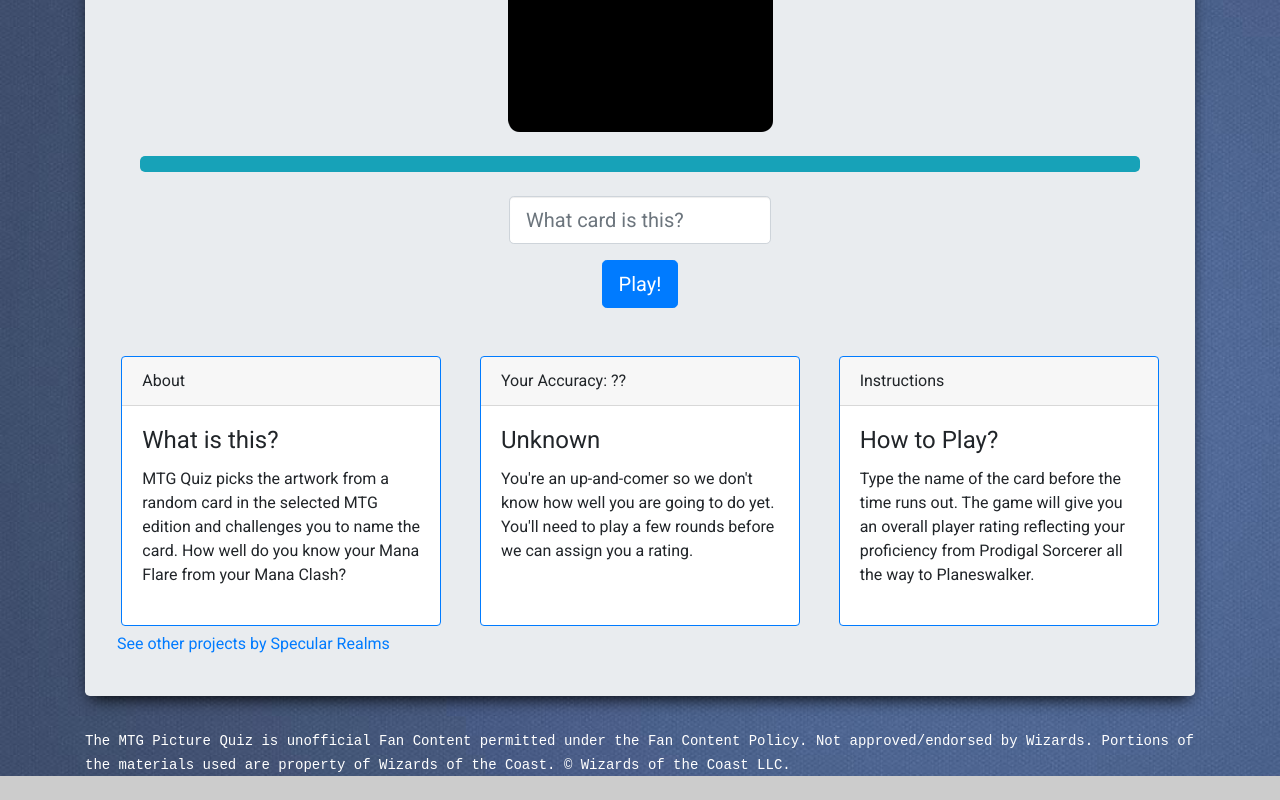
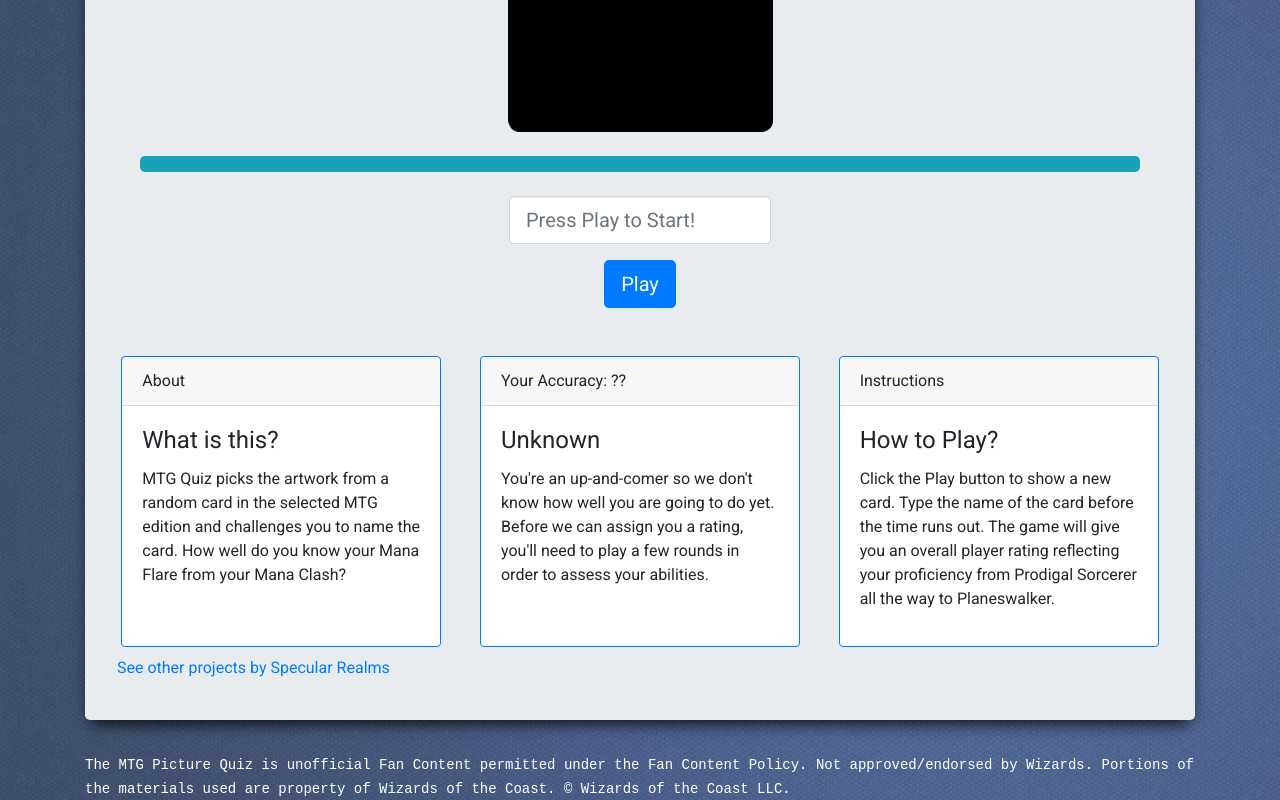
Before and after one commit to scpedicini/mtg-quiz, a website: page index.html in a window 1280 px wide. Shown: the part 701-1501 px from the top of the page. Before the commit the page ends 1477 px from the top, so only its background shows below. Drawn offline with Linux system fonts and the light colour scheme.

Commit message:
Updated messages

```diff
--- a/css/styles.css
+++ b/css/styles.css
@@ -257,9 +257,10 @@ body {
 }
 
 /* ENDLESS ROTATE */
-.rotate{
+.rotate {
     animation: rotate 1.5s linear infinite;
 }
+
 @keyframes rotate{
     to{ transform: rotate(360deg); }
 }
--- a/index.html
+++ b/index.html
@@ -88,7 +88,7 @@
             <div class="col-lg-12 d-flex justify-content-center">
                 <label for="UserInput"></label>
                 <input type="text" name="UserInput" class="inputs form-control form-control-lg typeahead" id="UserInput"
-                       placeholder="What card is this?" autocomplete="off" autocorrect="off" autocapitalize="off"
+                       placeholder="Press Play to Start!" autocomplete="off" autocorrect="off" autocapitalize="off"
                        spellcheck="false"/>
                 <!--                <div class="tt-menu" style="position: absolute; top: 100%; left: 0px; z-index: 100; display: none;">-->
                 <!--                    <div class="tt-dataset tt-dataset-states"></div>-->
@@ -98,7 +98,7 @@
 
         <div class="row">
             <div class="col d-flex justify-content-center">
-                <button type="button" id="ActionBtn" class="btn btn-primary btn-lg">Give Up!</button>
+                <button type="button" id="ActionBtn" class="btn btn-primary btn-lg">Wait...</button>
             </div>
         </div>
 
@@ -121,7 +121,7 @@
                     <div class="card-body">
                         <h4 class="card-title" id="ranking-position">Unknown</h4>
                         <p class="card-text" id="ranking-desc">You're an up-and-comer so we don't know how well you are
-                            going to do yet. You'll need to play a few rounds before we can assign you a rating.</p>
+                            going to do yet. Before we can assign you a rating, you'll need to play a few rounds in order to assess your abilities.</p>
                     </div>
                 </div>
             </div>
@@ -130,7 +130,7 @@
                     <div class="card-header">Instructions</div>
                     <div class="card-body">
                         <h4 class="card-title">How to Play?</h4>
-                        <p class="card-text">Type the name of the card before the time runs out. The game will give you
+                        <p class="card-text">Click the Play button to show a new card. Type the name of the card before the time runs out. The game will give you
                             an overall player rating reflecting your proficiency from Prodigal Sorcerer all the way to
                             Planeswalker.</p>
                     </div>
--- a/js/main.js
+++ b/js/main.js
@@ -34,6 +34,8 @@ const STATE_NA = "STATE_NA";
 const STATE_LOADINGCARD = "STATE_LOADINGCARD";
 const STATE_LOADINGEDITION = "STATE_LOADINGEDITION";
 const STATE_WAITFORGUESS = "STATE_WAITFORGUESS";
+
+// An edition has been loaded and game is ready to start.
 const STATE_READY = "STATE_READY";
 
 // User can press "next card" to see next card
@@ -153,7 +155,14 @@ function SetState(state)
 	console.log("Transitioning to " + state);
 	ConfigureButton();
 
-	if(state === STATE_READY) {
+	//document.querySelector('#UserInput').placeholder = "";
+
+	if(state === STATE_LOADINGEDITION) {
+		document.querySelector('#UserInput').placeholder = '';
+	}
+	else if(state === STATE_READY) {
+		console.log('STATE_READY');
+		document.querySelector('#UserInput').placeholder = 'Press Play to Start!';
 		SetTimerProgressBarToFull();
 		ToggleClasses(ProgressBar, ['bg-success', 'bg-danger', 'glow'], 'bg-info');
 	}
@@ -180,6 +189,8 @@ function SetState(state)
 		FocusInput();
 	}
 	else if(state === STATE_WAITFORGUESS) {
+
+		document.querySelector('#UserInput').placeholder = "What card is this?";
 		// start the progress bar
 		ToggleClasses(ProgressBar, 'progress-bar-elapsing', 'progress-bar-full');
 
@@ -190,6 +201,7 @@ function SetState(state)
 
 		StartTimer();
 	}
+
 }
 
 
@@ -219,13 +231,13 @@ function ConfigureButton()
 	}
 	else if(GameSystem.State === STATE_READY) {
 		btn.prop('disabled', false);
-		btn.text("Play!");
+		btn.text("Play");
 	}
 	else if(GameSystem.State === STATE_GOTONEXTCARD) {
 		btn.prop('disabled', false);
 		btn.text('Next Card');
 	}
-	else if(GameSystem.State === STATE_LOADINGCARD) {
+	else if(GameSystem.State === STATE_LOADINGCARD || GameSystem.State === STATE_LOADINGEDITION) {
 		btn.prop('disabled', true);
 		btn.text('Wait...');
 	}
@@ -278,7 +290,7 @@ async function LoadEdition(editionName)
 
 	let editionBox =$(`#EditionBox`);
 	editionBox.prop('disabled', true);
-	GameSystem.State = STATE_LOADINGEDITION;
+	SetState(STATE_LOADINGEDITION);
 
 	DrawBlank();
 	ShowSpinner();
```
